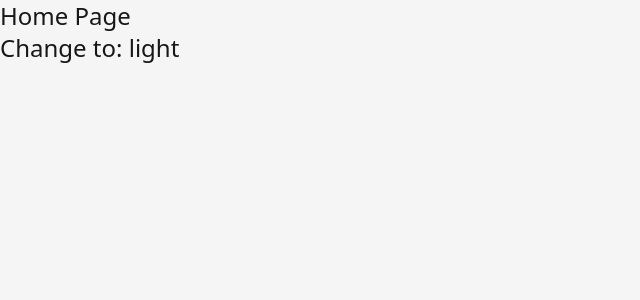
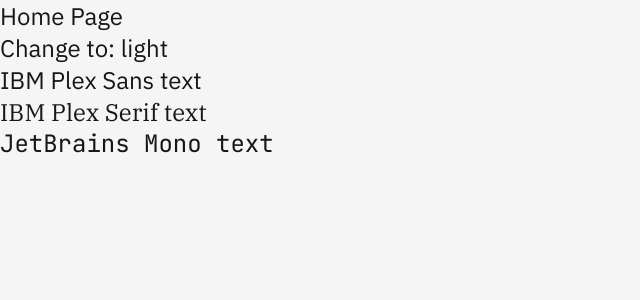
Before and after one commit to harshv5094/my-website, a React (Vite) app: page / in a window 1280 px wide. Shown: the top 300 px of the page, without its empty margins (0-640 px from the left). Built offline with nearby package versions, Linux system fonts and the light colour scheme.

Commit message:
feat(css): setting up new fonts

```diff
--- a/package.json
+++ b/package.json
@@ -10,6 +10,9 @@
     "preview": "vite preview"
   },
   "dependencies": {
+    "@fontsource/ibm-plex-sans": "^5.2.6",
+    "@fontsource/ibm-plex-serif": "^5.2.6",
+    "@fontsource/jetbrains-mono": "^5.2.6",
     "react": "^19.1.1",
     "react-dom": "^19.1.1",
     "react-router": "^7.8.2"
--- a/src/index.css
+++ b/src/index.css
@@ -1,8 +1,16 @@
+/* Importing My Fonts */
+@import "@fontsource/jetbrains-mono";
+@import "@fontsource/ibm-plex-sans";
+@import "@fontsource/ibm-plex-serif";
+
+/* Importing Tailwind Css Configuration */
 @import 'tailwindcss';
 
 
-
 @theme {
+  --font-sans: "IBM Plex Sans", system-ui, sans-serif;
+  --font-serif: "IBM Plex Serif", Georgia, Cambria, serif;
+  --font-mono: "JetBrains Mono", monospace;
 
   --color-neutral: {
     50: oklch(0.97 0.01 95);
--- a/src/pages/Home.tsx
+++ b/src/pages/Home.tsx
@@ -8,6 +8,9 @@
       <button onClick={toggleTheme}>
         <p>Change to: {theme}</p>
       </button>
+      <p className="font-sans">IBM Plex Sans text</p>
+      <p className="font-serif">IBM Plex Serif text</p>
+      <p className="font-mono">JetBrains Mono text</p>
     </div>
   )
 }
```
Also changed, not shown: 1 other file (tests, documents, lock files or other folders).
